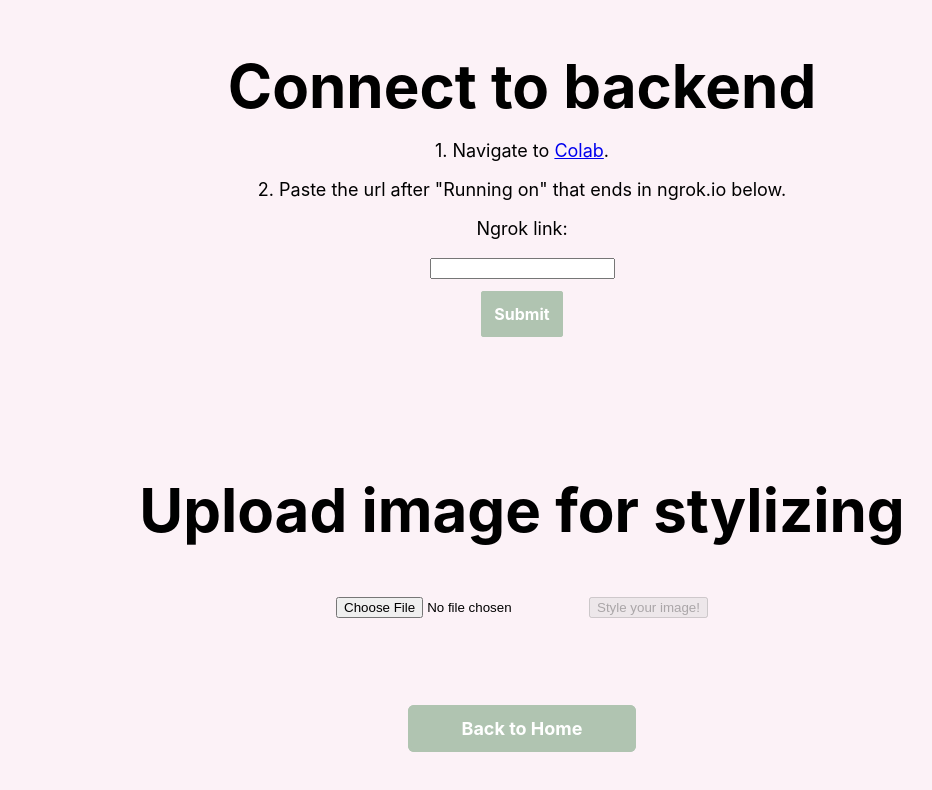
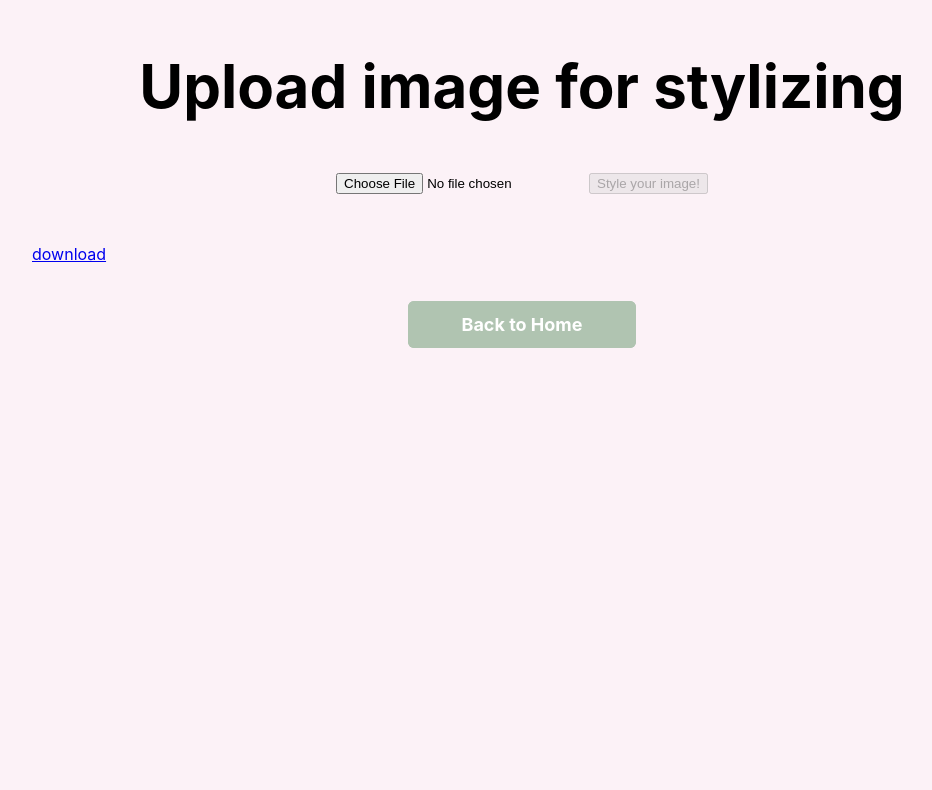
Before and after one commit to natashawong/image-transfer, a React (Create React App) app: page /upload in a window 1280 px wide. Shown: the top 790 px of the page, without its empty margins (118-1050 px from the left). Built offline with nearby package versions, Linux system fonts and the light colour scheme.

Commit message:
change upload page

```diff
--- a/src/Pages/Upload.js
+++ b/src/Pages/Upload.js
@@ -11,6 +11,27 @@ import { setResult, setOriginal} from '../actions';
 
 const axios = require("axios");
 
+const download = e => {
+  console.log(e.target.href);
+  fetch(e.target.href, {
+    method: "GET",
+    headers: {}
+  })
+    .then(response => {
+      response.arrayBuffer().then(function(buffer) {
+        const url = window.URL.createObjectURL(new Blob([buffer]));
+        const link = document.createElement("a");
+        link.href = url;
+        link.setAttribute("download", "image.png"); //or any other extension
+        document.body.appendChild(link);
+        link.click();
+      });
+    })
+    .catch(err => {
+      console.log(err);
+    });
+};
+
 document.body.style = 'background: #fcf2f7;';
 
 export class Upload extends Component {
@@ -22,7 +43,6 @@ export class Upload extends Component {
       isLoading: true,
       isUploaded: false,
       isSubmitted: false,
-      ngrok_address: "",
       result: null,
     };
   }
@@ -40,12 +60,6 @@ export class Upload extends Component {
     this.props.setOriginal(URL.createObjectURL(event.target.files[0]))
   };
 
-  handleNgrokChange = (event) => {
-    this.setState({
-      ngrok_address: event.target.value,
-    });
-  };
-
   handleSubmit(event) {
     alert("Your response was submitted: " + this.state.value);
     event.preventDefault();
@@ -61,12 +75,12 @@ export class Upload extends Component {
     formData.append("style", this.props.selectedStyle.data);
 
     axios
-      .post(this.state.ngrok_address + "/stylize", formData)
+      .post("http://35.222.245.252:5000/stylize", formData)
       .then(() => this.setState({
-        result: this.state.ngrok_address + "/result",
+        result: "http://35.222.245.252:5000/result",
         isLoading: false
       }))
-      .then(() => this.props.setResult(this.state.ngrok_address + "/result"))
+      .then(() => this.props.setResult("http://35.222.245.252:5000/result"))
       .then(() => this.props.history.push('result'));
   };
 
@@ -87,44 +101,6 @@ export class Upload extends Component {
   render() {
     return (
       <div style={{padding: SPACING.PAGE, paddingTop: SPACING.SECTIONS}}>
-        {/* For now, we are using a "hack-y" approach of making the user input colab link */}
-        {/* We will be automating this process in the future for colab to automatically run */}
-        <div className="alignPhotoText">
-          <h1 style={{ fontSize: TEXTSIZE.LARGE, margin: 0, fontWeight: "bold" }}>
-            Connect to backend
-          </h1>
-
-          <div style={{ fontSize: TEXTSIZE.SMALL }}>
-            <p>
-              1. Navigate to {" "}
-              <a href="https://colab.research.google.com/drive/19yEuw8gtzWdb_zDL-R14dnK81oGQMifQ?usp=sharing" target="_blank">
-                {" "} Colab
-              </a>
-              .
-            </p>
-
-            <p> 2. Paste the url after "Running on" that ends in ngrok.io below. </p>
-            <p>Ngrok link:</p>
-          </div>
-
-          <label>
-            <input
-              type="text"
-              value={this.state.value}
-              onChange={this.handleNgrokChange}
-              name="link"
-            />
-          </label>
-        </div>
-
-        <Button
-          style = {{padding: "25px 25px 150px 25px"}}
-          link ="/upload"
-          onClick={this.testChange}
-          type="submit"
-        >
-          Submit
-        </Button>
 
         <div className="alignPhotoText">
           <h1 style={{ fontSize: TEXTSIZE.LARGE, margin: 0, fontWeight: "bold" }}>
@@ -149,6 +125,18 @@ export class Upload extends Component {
         </div>
         {this.state.isSubmitted ? this.uploadScreen() : null}
 
+        <div>
+          {/* TODO (Elizabeth): change to button format so that link = ngrok */}
+          <a
+          href={"http://35.222.245.252:5000/result"}
+          download
+          onClick={e => download(e)}
+          >
+          <i className="fa fa-download" />
+          download
+        </a>
+        </div>
+
         <Button
           link="/"
           style={{paddingTop: SPACING.SECTIONS}}
```
